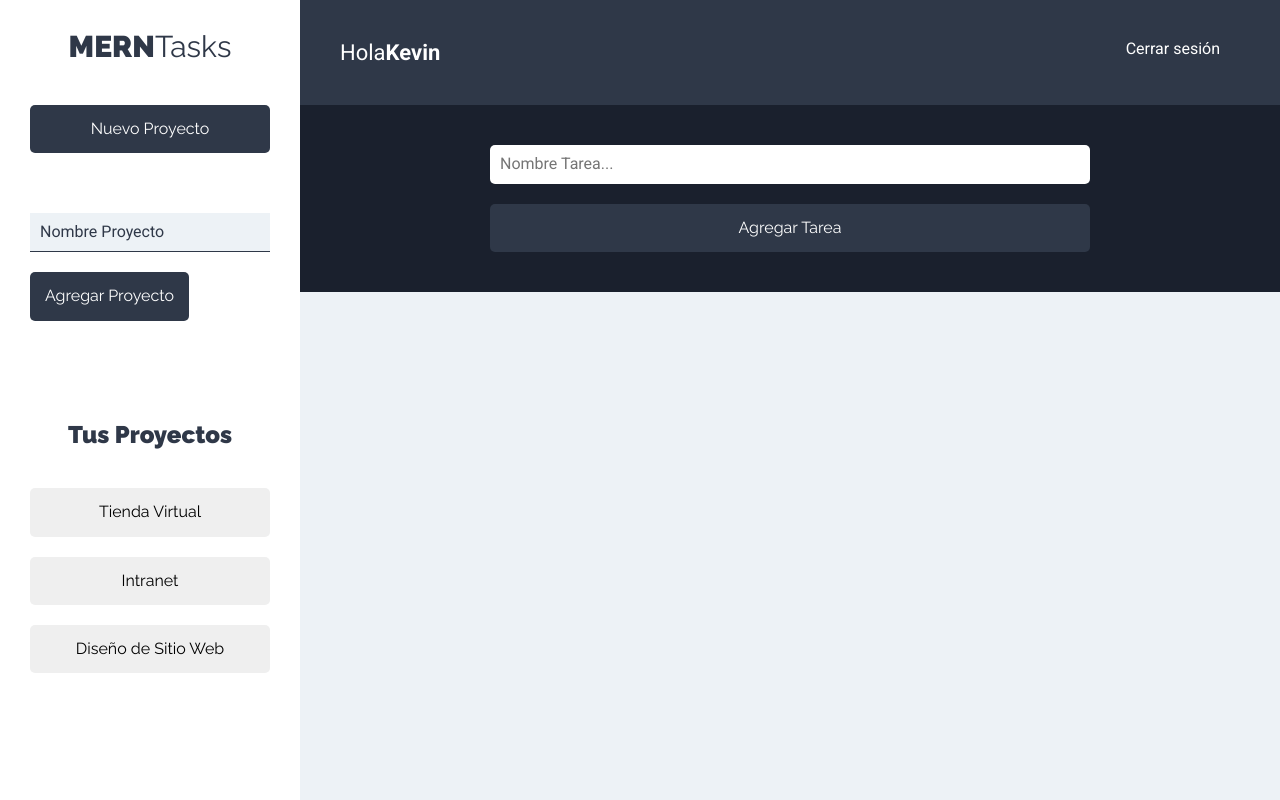
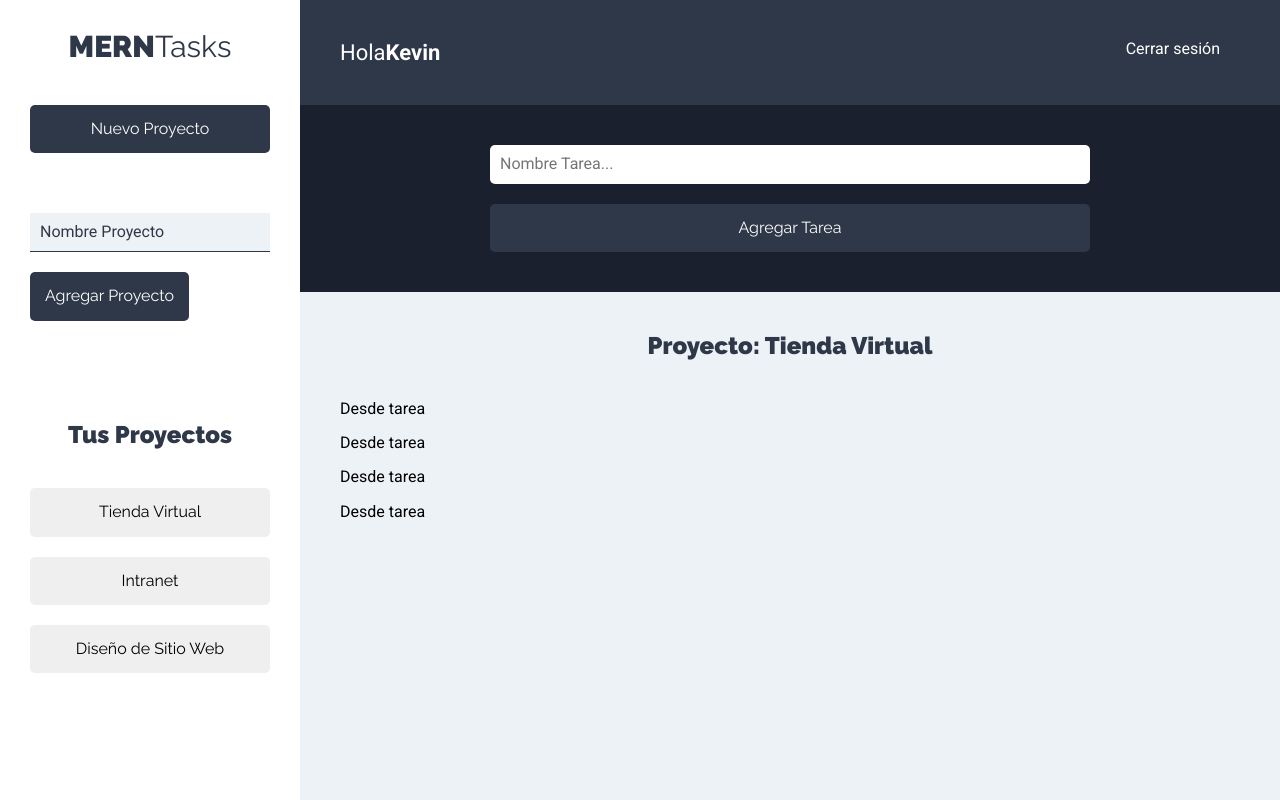
Before and after one commit to Kevinalvardo777/TRELLO-MINI-CLONE, a React (Create React App) app: page /proyectos in a window 1280 px wide. Built offline with nearby package versions, Linux system fonts and the light colour scheme.

Commit message:
Creando el listado de tareas

```diff
--- a/src/components/proyectos/Proyectos.js
+++ b/src/components/proyectos/Proyectos.js
@@ -2,6 +2,7 @@
 import Sidebar from '../layout/Sidebar';
 import Barra from '../layout/Barra';
 import Formtarea from '../tareas/FormTarea';
+import ListadoTreas from '../tareas/ListadoTareas';
 
 const Proyectos = () => {
     return (
@@ -12,7 +13,7 @@
                 <main>
                     <Formtarea />
                     <div className="contenedor-tareas">
-
+                        <ListadoTreas />
                     </div>
                 </main>
             </div>
--- a/src/components/tareas/ListadoTareas.js
+++ b/src/components/tareas/ListadoTareas.js
@@ -0,0 +1,31 @@
+import React, { Fragment} from 'react';
+import Tarea from './Tarea';
+
+const ListadoTareas = () => {
+
+    const tareasProyecto = [
+        { nombre: 'Elegir plataforma', estado: true },
+        { nombre: 'Elegir Colores', estado: true },
+        { nombre: 'Elegir Plataformas de pago', estado: false },
+        { nombre: 'Elegir Hosting', estado: true }
+    ];
+
+    return (
+        <Fragment>
+            <h2>Proyecto: Tienda Virtual</h2>
+            <ul className="Listadp-tareas">
+                {tareasProyecto.length === 0
+                    ? ( <li className="tarea"><p>No hay tareas</p></li>)
+                    : tareasProyecto.map( tarea => (
+                        <Tarea
+                            tarea={tarea}
+                        />
+                    ))
+                }
+            </ul>
+        </Fragment>
+
+     );
+}
+
+export default ListadoTareas;
--- a/src/components/tareas/Tarea.js
+++ b/src/components/tareas/Tarea.js
@@ -0,0 +1,9 @@
+import React from 'react';
+
+const Tarea = () => {
+    return (
+        <p>Desde tarea</p>
+     );
+}
+
+export default Tarea;
```
